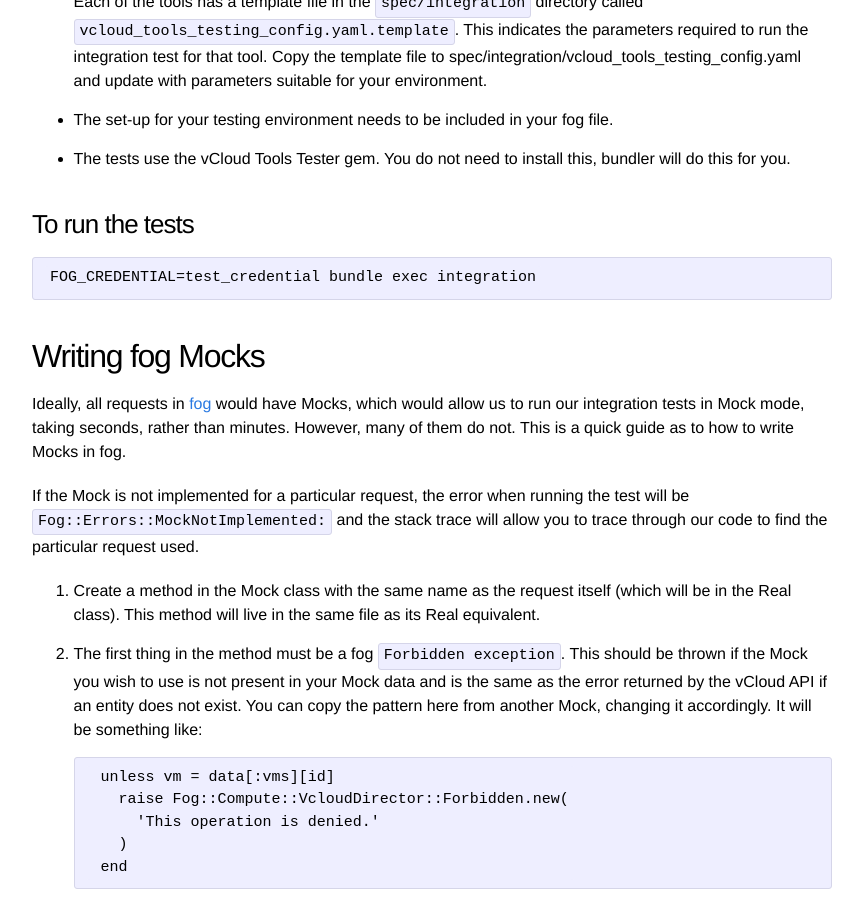
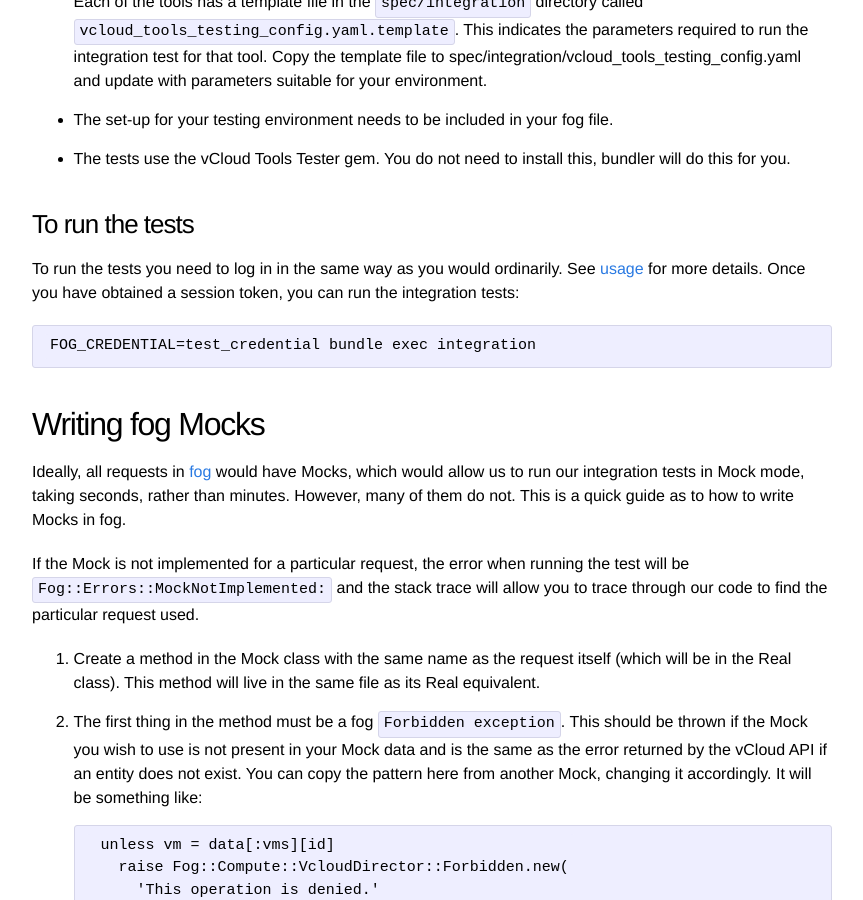
Before and after one commit to gds-operations/vcloud-tools, a Jekyll site: the page built from testing.md, in a window 1280 px wide and 900 px high, scrolled down 515 px. Shown: the whole window, without its empty margins (208-1071 px from the left). Built offline with Jekyll 4.4.1, drawn with Linux system fonts in a browser that asks for light colours; Markdown is read by kramdown in place of the engine named in the settings.

Commit message:
Add note about gaining session token first

`````diff
--- a/testing.md
+++ b/testing.md
@@ -30,6 +30,8 @@
 - The tests use the vCloud Tools Tester gem. You do not need to install this, bundler will do this for you.
 
 ### To run the tests
+
+To run the tests you need to log in in the same way as you would ordinarily. See [usage](/vcloud-tools/usage/) for more details. Once you have obtained a session token, you can run the integration tests:
 
 ````
 FOG_CREDENTIAL=test_credential bundle exec integration
`````
